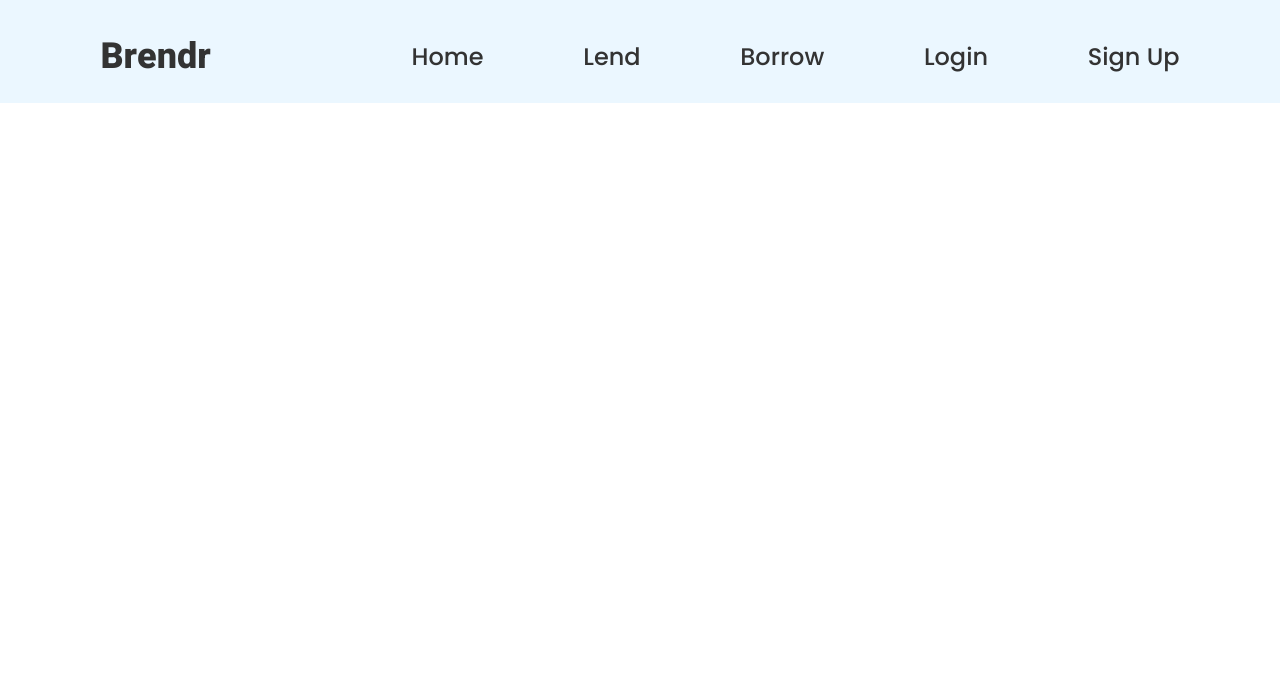
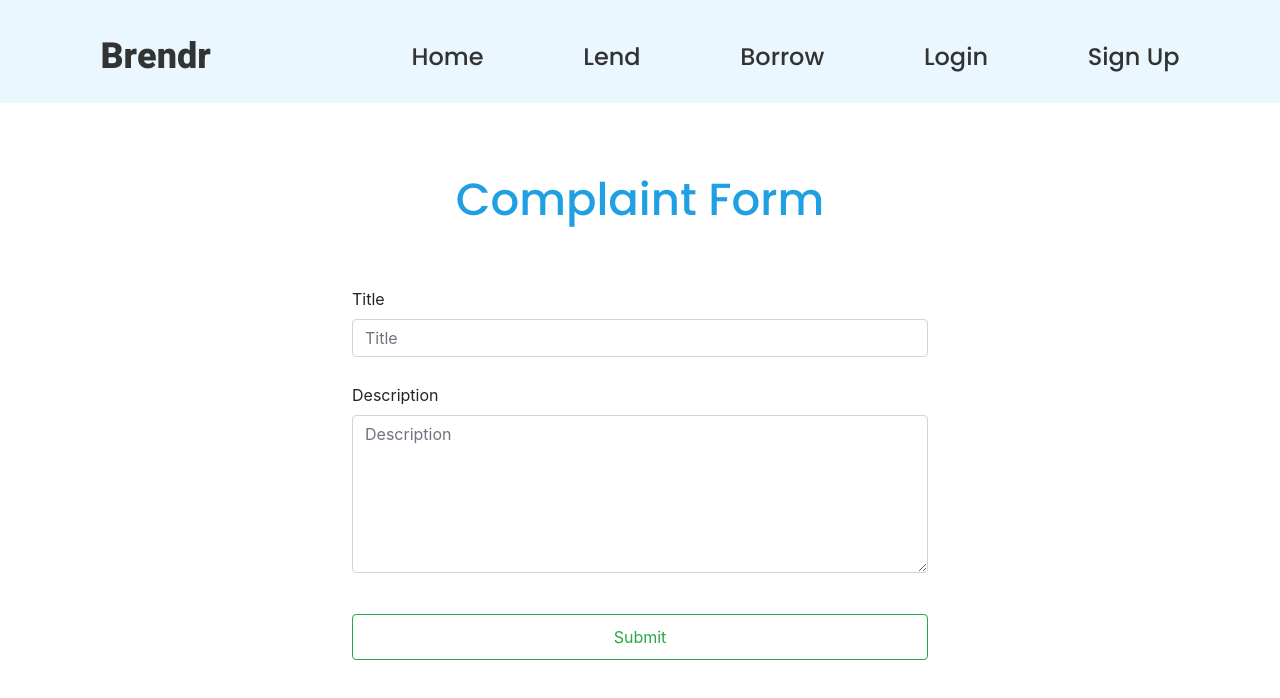
Before and after one commit to mirameen/Brendr, a React (Create React App) app in the folder brendr-react/: page /complaint in a window 1280 px wide. Shown: the top 698 px of the page. Built offline with nearby package versions, Linux system fonts and the light colour scheme.

Commit message:
complain functionality

```diff
--- a/brendr-react/src/App.js
+++ b/brendr-react/src/App.js
@@ -6,15 +6,18 @@ import Signup from "./Signup";
 import Lend from "./Lend";
 import Borrow from "./Borrow";
 import User from "./User";
+import Complaint from "./Complaint";
 import { BrowserRouter as Router, Route, Switch } from "react-router-dom";
 
 export const UserContext = React.createContext();
+export const RequestIDContext = React.createContext();
 
 function App() {
   const [currUser,setcurrUser] = useState(JSON.parse(sessionStorage.getItem('loggedInUser')));
-
+  const [currRequestID, setcurrRequestID] = useState('');
   return (
     <React.Fragment>
+      <RequestIDContext.Provider value = {{currRequestID, setcurrRequestID}}>
       <UserContext.Provider value = {{currUser, setcurrUser}}>
         <Router>
           <Nav />
@@ -37,9 +40,13 @@ function App() {
             <Route exact path="/user">
               <User />
             </Route>
+            <Route exact path="/complaint">
+              <Complaint />
+            </Route>
           </Switch>
         </Router>
       </UserContext.Provider>
+      </RequestIDContext.Provider>
     </React.Fragment>
   );
 }
--- /dev/null
+++ b/brendr-react/src/Complaint.js
@@ -0,0 +1,75 @@
+import React, { useState, useContext } from 'react';
+import axios from 'axios';
+import { useHistory } from 'react-router-dom';
+import {RequestIDContext} from './App';
+
+const complaintEndpoint = '/api/complaints/register';
+
+function Complaint() {
+
+    const [title, setTitle] = useState('');
+    const [desc, setDesc] = useState('');
+    const requestID = useContext(RequestIDContext);
+    let history = useHistory();
+
+    function submit(details) {
+        console.log(details);
+      /*axios.post(complaintEndpoint, details).then(res => {
+        if(res.data.success === true){
+          alert("Complaint Successfully Registered");
+          history.push('/user');
+        }
+        else{
+          alert("Register again");
+        }
+      })*/
+    }
+
+    return (
+      <React.Fragment>
+        <div className="signup-content">
+          <h1>Complaint Form</h1>
+          <form action="/register" method="POST">
+            <div className="form-group">
+                <label htmlFor="name01">Title</label>
+                <input
+                  type="text"
+                  className="form-control"
+                  id="name01"
+                  name="title"
+                  placeholder="Title"
+                  value={title}
+                  onInput={e => setTitle(e.target.value)}
+                  required
+                />
+            </div>
+            <div className="form-group">
+                <label htmlFor="name02">Description</label>
+                <textarea
+                    className="form-control"
+                    id="Textarea1"
+                    rows="6"
+                    name="name02"
+                    placeholder="Description"
+                    value={desc}
+                    onInput={e => setDesc(e.target.value)}
+                    required>
+                </textarea>
+            </div>
+
+            <div className="button-align">
+              <button type="button" className="btn btn-outline-success" onClick = {() => submit({
+                  title:title,
+                  desc:desc,
+                  requestID:requestID.currRequestID
+              })}>
+                Submit
+              </button>
+            </div>
+          </form>
+        </div>
+      </React.Fragment>
+    );
+  }
+
+  export default Complaint;
--- a/brendr-react/src/User.js
+++ b/brendr-react/src/User.js
@@ -2,6 +2,7 @@ import React, { useState, useContext, useEffect} from 'react';
 import axios from 'axios';
 import {useHistory} from 'react-router-dom';
 import {UserContext} from './App';
+import {RequestIDContext} from './App';
 import person4 from './photos/person4.png';
 
 const itemEndpoint = '/api/items/register';
@@ -14,6 +15,7 @@ function User() {
   const [itemImageUrl, setItemImageUrl] = useState('');
   const [itemRequestType, setItemRequestType] = useState(false);
   const user = useContext(UserContext);
+  const requestID = useContext(RequestIDContext);
   const [itemHistory, setItemHistory] = useState([]);
   const [blRequests, setBlRequests] = useState([]);
   let history = useHistory();
@@ -46,6 +48,11 @@ function User() {
         alert("Error");
       }
     })
+  }
+
+  function gotoComplaint(request){
+    requestID.setcurrRequestID(request._id);
+    history.push('/complaint');
   }
 
   function makeCardItem(item) {
@@ -83,19 +90,23 @@ function User() {
     if(item.requestType === true){
       return (
         <div className="card mt-4">
-          <div class="card-header">
+          <div className="card-header">
             <span className="badge badge-primary">Borrow Request</span>
           </div>
-          <div class="card-body">
-            <h5 class="card-title">{item.itemID.name}</h5>
-            <p class="card-text">Request Received From : {item.sendUserID.firstname} to <b>Borrow</b> the above item from you</p>
-            {item.status === "Processing"?<button type="button" class="btn btn-success" onClick={() => submitRequest({
+          <div className="card-body">
+            <h5 className="card-title">{item.itemID.name}</h5>
+            <p className="card-text">Request Received From : {item.sendUserID.firstname} to <b>Borrow</b> the above item from you</p>
+            {item.status === "Processing"?<button type="button" className="btn btn-success" onClick={() => submitRequest({
               sendUserID:item.sendUserID._id,
               itemID:item.itemID._id,
               receiveUserID:item.receiveUserID._id,
               status:"Accepted"
-            })}>Accept</button>:<span className="badge badge-info">{item.status}</span>}
-            {item.status === "Processing"?<button type="button" class="btn btn-danger ml-3" onClick={() => submitRequest({
+            })}>Accept</button>:<div className="d-flex justify-content-between align-items-center">
+              <span className="badge badge-info">{item.status}</span>
+              {item.status === "Accepted"?<button type="button" className="btn btn-warning" onClick={() => gotoComplaint(item)}>Complain</button>:<span></span>}
+              </div>
+            }
+            {item.status === "Processing"?<button type="button" className="btn btn-danger ml-3" onClick={() => submitRequest({
               sendUserID:item.sendUserID._id,
               itemID:item.itemID._id,
               receiveUserID:item.receiveUserID._id,
@@ -108,14 +119,17 @@ function User() {
 
     return (
       <div className="card mt-4">
-        <div class="card-header">
+        <div className="card-header">
           <span className="badge badge-warning">Lend Request</span>
         </div>
-        <div class="card-body">
-          <h5 class="card-title">{item.itemID.name}</h5>
-          <p class="card-text">Request sent to : {item.sendUserID.firstname}, asking him to <b>Lend</b> the above item</p>
-          {item.status === "Accepted"?<p class="card-text">You may contact the lender now, Contact : {item.sendUserID.mobile}</p>:<span></span>}
-          <p class="card-text">Current Status : <span className="badge badge-info">{item.status}</span></p>
+        <div className="card-body">
+          <h5 className="card-title">{item.itemID.name}</h5>
+          <p className="card-text">Request sent to : {item.sendUserID.firstname}, asking him to <b>Lend</b> the above item</p>
+          {item.status === "Accepted"?<p className="card-text">You may contact the lender now, Contact : {item.sendUserID.mobile}</p>:<span></span>}
+          <div  className="d-flex justify-content-between align-items-center">
+            <p className="card-text">Current Status : <span className="badge badge-info">{item.status}</span></p>
+            {item.status === "Accepted"?<button type="button" className="btn btn-warning" onClick={() => gotoComplaint(item)}>Complain</button>:<span></span>}
+          </div>
         </div>
       </div>
     );
```
Also changed, not shown: 1 other file (tests, documents, lock files or other folders).
